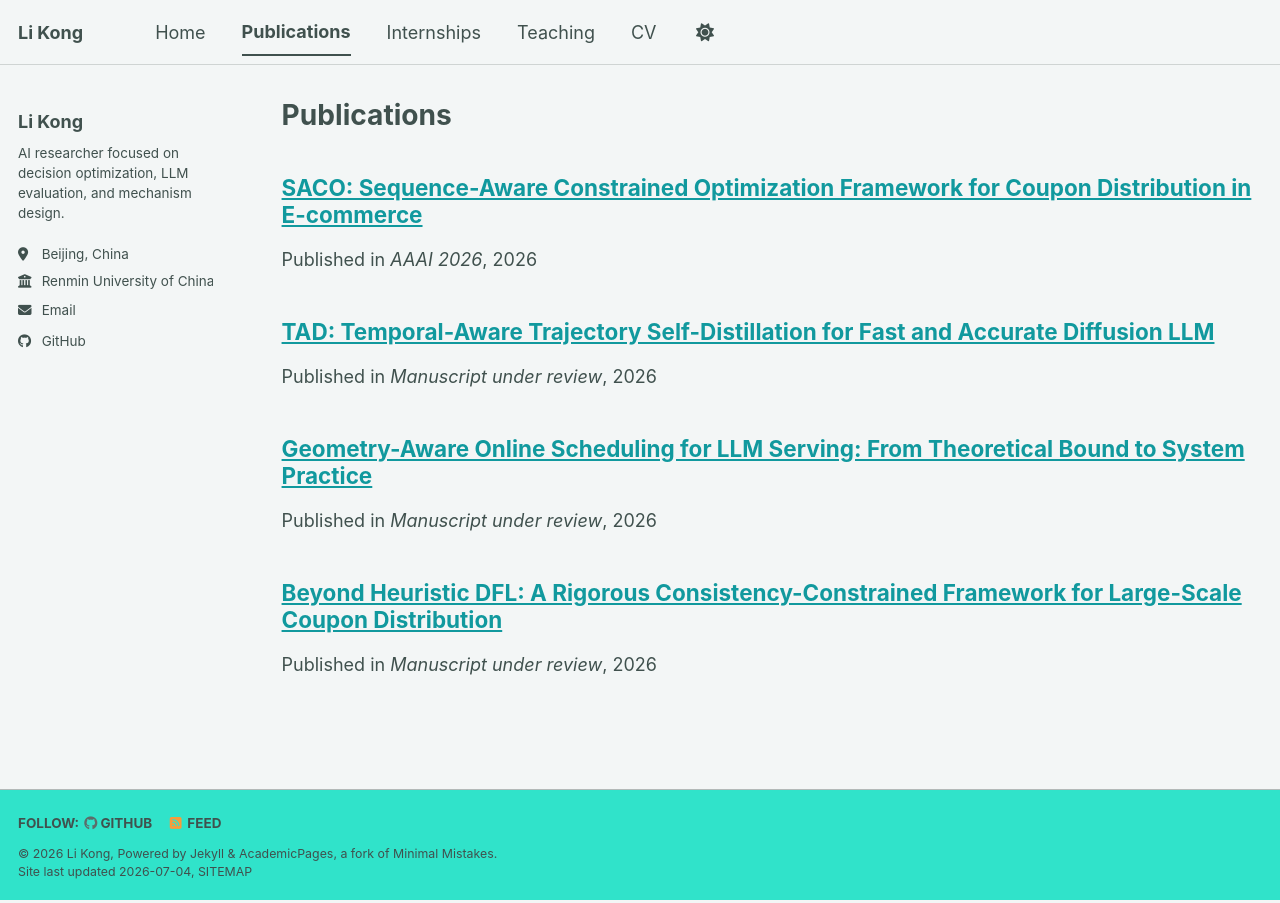
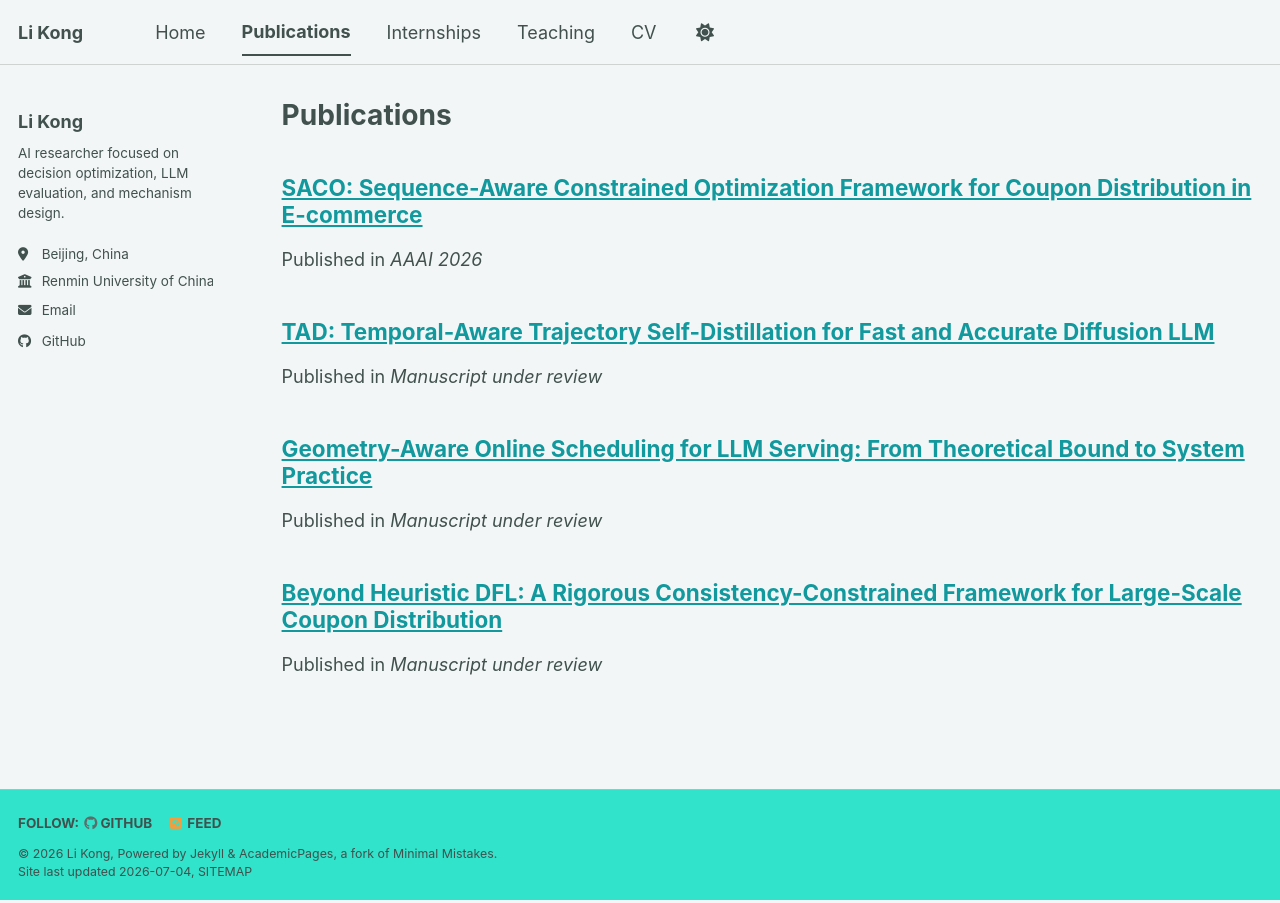
Before and after one commit to Li-Beverly-Kong/Li-Beverly-Kong.github.io, a Jekyll site: the page built from _pages/publications.html, in a window 1280 px wide. Built offline with Jekyll 4.4.1, drawn with Linux system fonts in a browser that asks for light colours; a style sheet for code colours, icons or effects is not loaded.

Commit message:
Fix archive metadata rendering

```diff
--- a/_includes/archive-single.html
+++ b/_includes/archive-single.html
@@ -41,22 +41,26 @@
         {% if post.collection == 'teaching' %}
           <p>{% if post.type %}{{ post.type }}, {% endif %}<i>{{ post.venue }}</i>{% if post.period %}, {{ post.period }}{% else %}, {{ post.date | default: "1900-01-01" | date: "%Y" }}{% endif %}</p>
         {% elsif post.collection == 'publications' %}
-          <p>Published in <i>{{ post.venue }}</i>, {{ post.date | default: "1900-01-01" | date: "%Y" }} </p>
+          <p>Published in <i>{{ post.venue }}</i></p>
         {% elsif post.collection == 'internships' %}
           <p><i>{{ post.venue }}</i>{% if post.period %}, {{ post.period }}{% else %}, {{ post.date | default: "1900-01-01" | date: "%Y" }}{% endif %}</p>
         {% elsif post.date %}
          <p class="page__date"><strong><i class="fa fa-fw fa-calendar" aria-hidden="true"></i> {{ site.data.ui-text[site.locale].date_label | default: "Published:" }}</strong> <time datetime="{{ post.date | default: "1900-01-01" | date_to_xmlschema }}">{{ post.date | default: "1900-01-01" | date: "%B %d, %Y" }}</time></p>
         {% endif %}
 
-    {% unless post.collection == 'publications' or post.collection == 'teaching' or post.collection == 'internships' %}
-    {% if post.excerpt and site.read_more != 'enabled' %}
-    <p class="archive__item-excerpt" itemprop="description">{{ post.excerpt | markdownify }}</p>
-    {% elsif post.excerpt and site.read_more == 'enabled' %}
-    <p class="archive__item-excerpt" itemprop="description"><p>{{ post.excerpt | markdownify | remove: '<p>' | remove: '</p>' }}<strong><a href="{{ base_path }}{{ post.url }}" rel="permalink"> Read more</a></strong></p></p>
+    {% if post.collection != 'publications' %}
+      {% if post.collection != 'teaching' %}
+        {% if post.collection != 'internships' %}
+          {% if post.excerpt and site.read_more != 'enabled' %}
+            <p class="archive__item-excerpt" itemprop="description">{{ post.excerpt | markdownify }}</p>
+          {% elsif post.excerpt and site.read_more == 'enabled' %}
+            <p class="archive__item-excerpt" itemprop="description"><p>{{ post.excerpt | markdownify | remove: '<p>' | remove: '</p>' }}<strong><a href="{{ base_path }}{{ post.url }}" rel="permalink"> Read more</a></strong></p></p>
+          {% endif %}
+        {% endif %}
+      {% endif %}
     {% endif %}
-    {% endunless %}
 
-    {% unless post.collection == 'publications' %}
+    {% if post.collection != 'publications' %}
     {% if post.citation and post.paperurl and post.slidesurl and post.bibtexurl %}
       <p>Recommended citation: {{ post.citation }}<br /><a href="{{ post.paperurl }}">Download Paper</a> | <a href="{{ post.slidesurl }}">Download Slides</a> | <a href="{{ post.bibtexurl }}">Download Bibtex</a></p>
     {% elsif post.citation and post.paperurl and post.slidesurl %}
@@ -84,7 +88,7 @@
     {% elsif post.bibtexurl %}
       <p><a href="{{ post.bibtexurl }}">Download Bibtex</a></p>
     {% endif %}
-    {% endunless %}
+    {% endif %}
 
   </article>
 </div>
```
